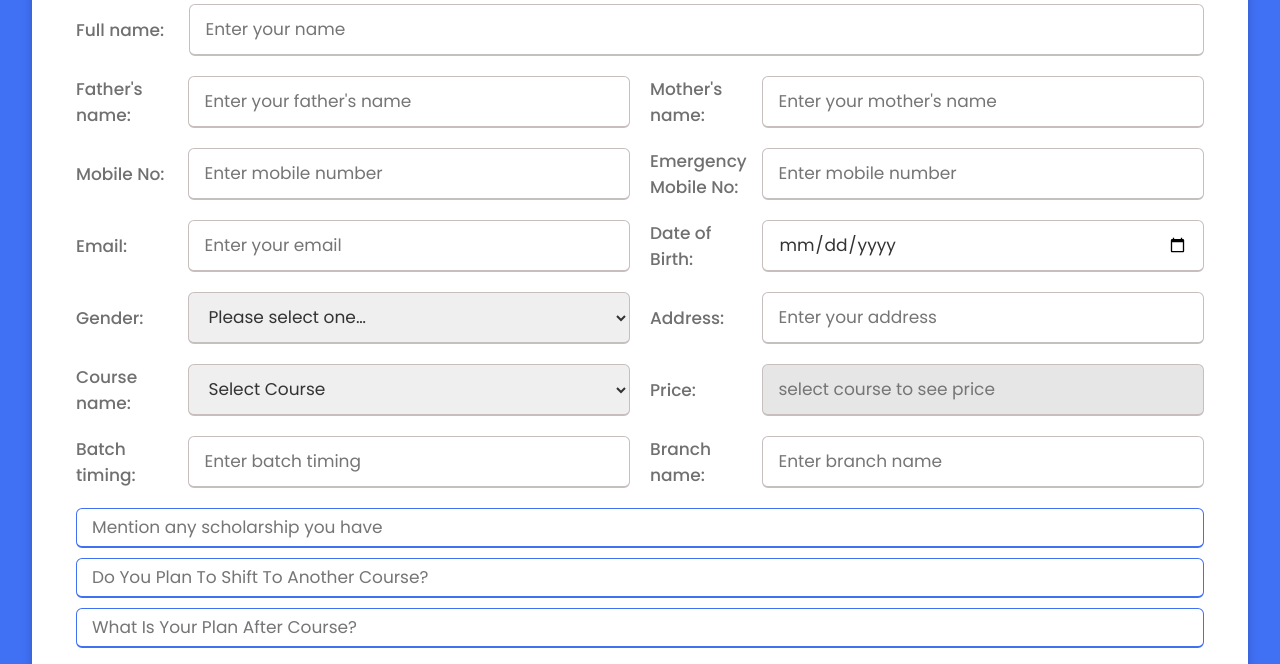
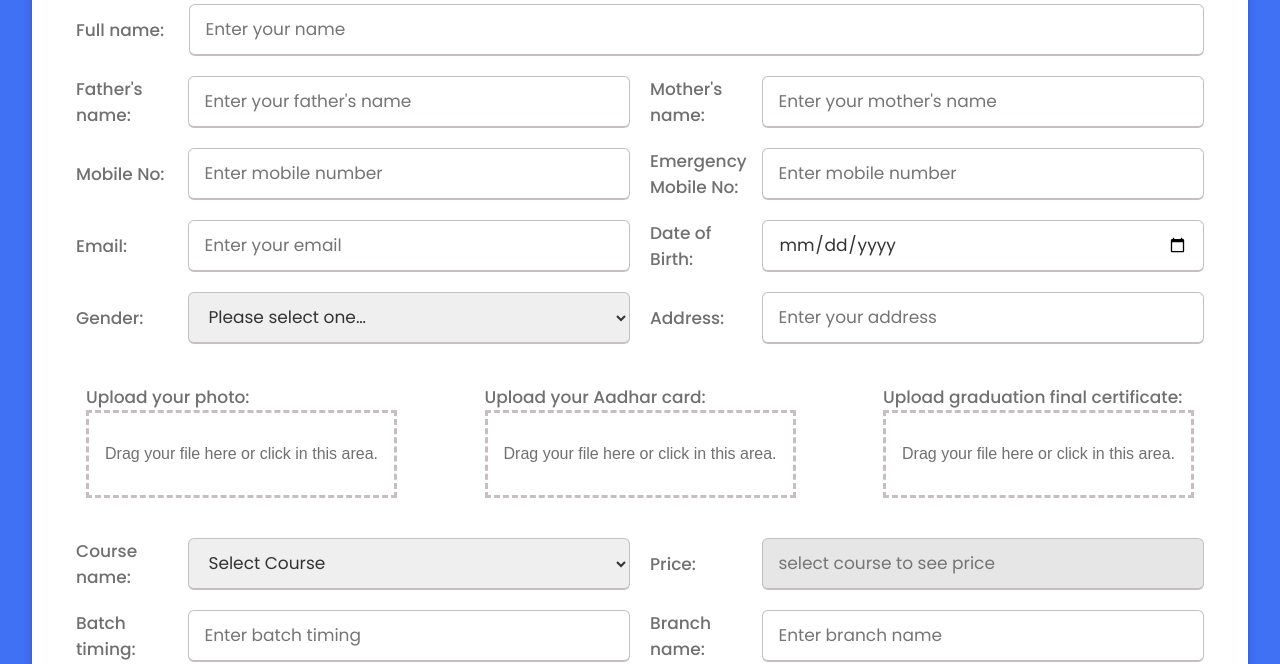
Before and after one commit to Satyabrat-Ojha/course-registration, a plain HTML site: page index.html in a window 1280 px wide. Shown: the part 147-811 px from the top of the page. Drawn offline with Linux system fonts and the light colour scheme.

Commit message:
file static

```diff
--- a/index.html
+++ b/index.html
@@ -123,6 +123,33 @@
               required
             />
           </div>
+        </div>
+        <div class="files">
+          <div class="file">
+            <span>Upload your photo:</span>
+            <div class="box">
+              <input type="file" name="photo" id="photo" required />
+              <p id="photo-x">Drag your file here or click in this area.</p>
+            </div>
+          </div>
+          <div class="file">
+            <span>Upload your Aadhar card:</span>
+            <div class="box">
+              <input type="file" name="aadhar" id="aadhar" required />
+              <p id="aadhar-x">Drag your file here or click in this area.</p>
+            </div>
+          </div>
+          <div class="file">
+            <span>Upload graduation final certificate:</span>
+            <div class="box">
+              <input type="file" name="certificate" id="certificate" required />
+              <p id="certificate-x">
+                Drag your file here or click in this area.
+              </p>
+            </div>
+          </div>
+        </div>
+        <div class="input-box-container">
           <div class="input-box">
             <label for="course">Course name:</label>
             <select name="course" id="course" required></select>
@@ -162,7 +189,7 @@
             />
           </div>
         </div>
-        <div class="input-box question">
+        <div class="input-box question" style="margin-top: 25px">
           <input
             type="text"
             name="scholarship"
--- a/style.css
+++ b/style.css
@@ -65,7 +65,7 @@ body {
 
 .wrapper form .input-box {
   height: 52px;
-  margin: 10px 10px;
+  margin: 10px;
   display: flex;
   align-items: center;
 }
@@ -119,6 +119,48 @@ form .input-box select {
   display: grid;
   width: 100%;
   grid-template-columns: 50% 50%;
+}
+
+.files {
+  display: flex;
+  justify-content: space-between;
+  align-items: center;
+  margin: 30px 20px;
+  flex-wrap: wrap;
+  gap: 10px;
+}
+
+.file span {
+  color: #707070;
+  font-size: 17px;
+  font-weight: 500;
+  margin-right: 10px;
+}
+
+.box {
+  border: 3px dashed #c7bebe;
+  display: flex;
+  justify-content: center;
+  align-items: center;
+  position: relative;
+}
+
+.box p {
+  text-align: center;
+  color: #707070;
+  font-family: Arial;
+  padding: 2rem 1rem;
+}
+
+.box input {
+  position: absolute;
+  margin: 0;
+  padding: 0;
+  width: 100%;
+  height: 100%;
+  outline: none;
+  opacity: 0;
+  cursor: pointer;
 }
 
 .wrapper form .question {
```
